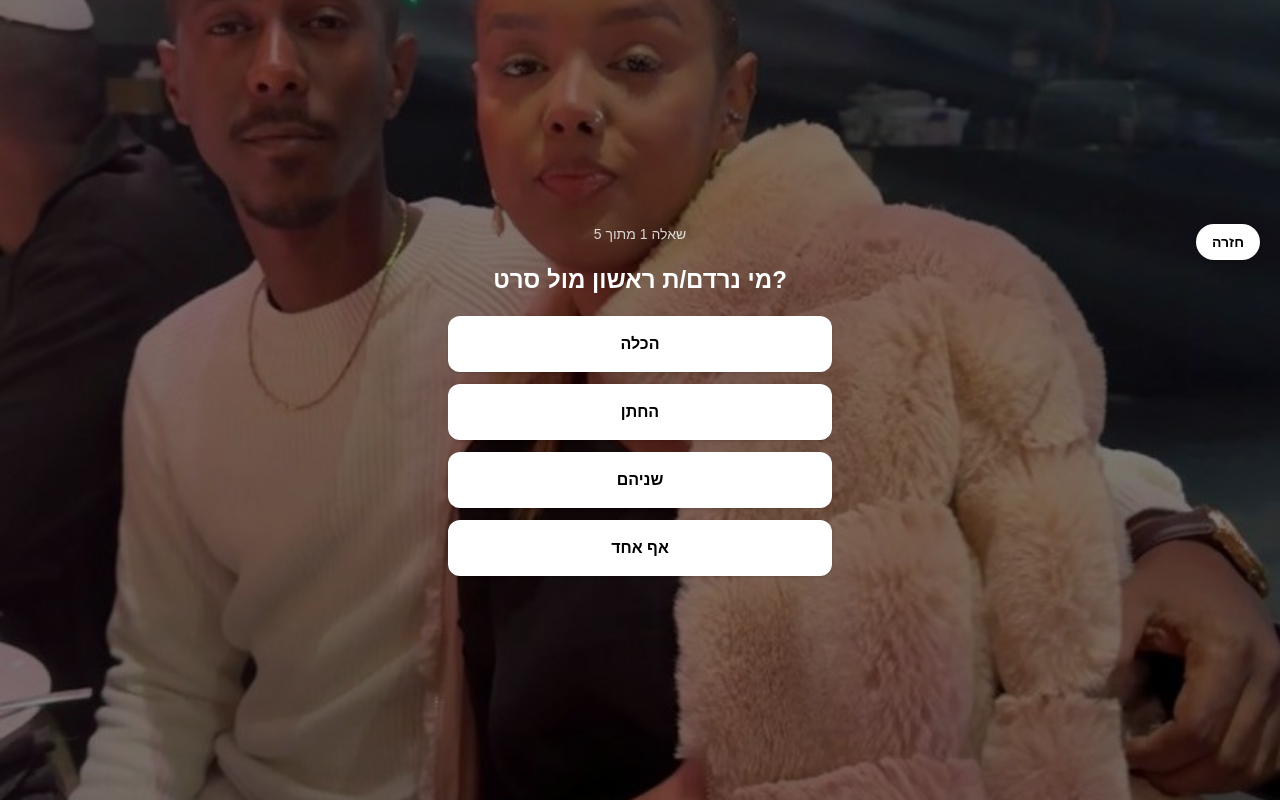
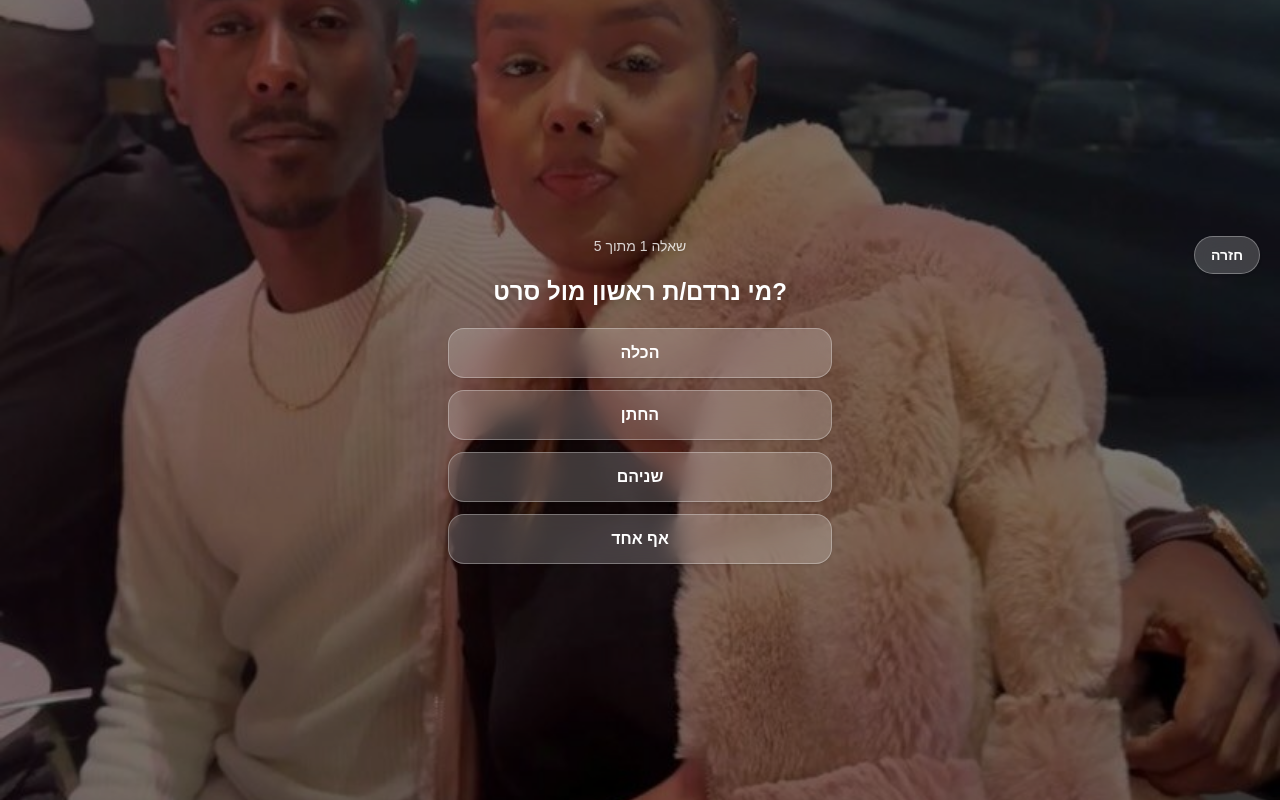
Before and after one commit to netanelman92-boop/wedding-hub, a Next.js app: page /trivia in a window 1280 px wide. Built offline with nearby package versions, Linux system fonts and the light colour scheme.

Commit message:
Adjust button sizes

```diff
--- a/app/trivia/page.jsx
+++ b/app/trivia/page.jsx
@@ -37,7 +37,7 @@ export default function Trivia() {
   };
 
   const getMessage = () => {
-    if (score <= 1) return "וואלה... אנחנו צריכים לשבת יותר ";
+    if (score <= 1) return "וואלה... אנחנו צריכים לשבת יותר 😂";
     if (score <= 3) return "לא רע בכלל! אבל לא יזיק לשבת על איזה קפה 😎";
     if (score === 4) return "יפה מאוד! אתם באמת חברים טובים ❤️";
     return "ימלחיצים מה אתם עוקבים אחרינו?!! 🥂";
@@ -52,20 +52,20 @@ export default function Trivia() {
         <div className="absolute inset-0 bg-black/50"></div>
 
         <div className="relative z-10 flex flex-col items-center gap-5 text-white">
-          <h1 className="text-3xl font-bold">{getMessage()}</h1>
+          <h1 className="text-3xl font-bold drop-shadow-lg">{getMessage()}</h1>
 
-          <p className="text-lg">
+          <p className="text-lg drop-shadow">
             עניתם נכון על {score} מתוך {selectedQuestions.length}
           </p>
 
           <a
             href="/upload"
-            className="mt-4 rounded-2xl bg-black px-5 py-3 text-white font-bold shadow active:scale-95 transition"
+            className="mt-4 rounded-2xl bg-white/20 backdrop-blur-md border border-white/30 px-5 py-3 text-white font-bold shadow active:scale-95 transition"
           >
             המשך להעלאת תמונה 📸
           </a>
 
-          <a href="/" className="text-sm underline">
+          <a href="/" className="text-sm underline drop-shadow">
             חזרה למסך הבית
           </a>
         </div>
@@ -85,26 +85,27 @@ export default function Trivia() {
       <div className="relative z-10 flex w-full flex-col items-center gap-5 text-white">
         <a
           href="/"
-          className="absolute top-0 right-0 rounded-full bg-white px-4 py-2 text-sm font-bold text-black shadow"
+          className="absolute top-0 right-0 rounded-full bg-white/20 backdrop-blur-md border border-white/30 px-4 py-2 text-sm font-bold text-white shadow active:scale-95 transition"
         >
           חזרה
         </a>
 
-        <p className="text-sm text-white/80">
+        <p className="text-sm text-white/80 drop-shadow">
           שאלה {current + 1} מתוך {selectedQuestions.length}
         </p>
 
-        <h1 className="text-2xl font-bold">{q.question}</h1>
+        <h1 className="text-2xl font-bold drop-shadow-lg">{q.question}</h1>
 
         <div className="flex w-full max-w-sm flex-col gap-3">
           {q.answers.map((answer, index) => {
-            let buttonColor = "bg-white text-black";
+            let buttonColor =
+              "bg-white/20 backdrop-blur-md border border-white/30 text-white";
 
             if (selectedAnswer !== null) {
               if (index === q.correct) {
-                buttonColor = "bg-green-500 text-white";
+                buttonColor = "bg-green-500 text-white border border-green-300";
               } else if (index === selectedAnswer) {
-                buttonColor = "bg-red-500 text-white";
+                buttonColor = "bg-red-500 text-white border border-red-300";
               }
             }
 
@@ -113,7 +114,7 @@ export default function Trivia() {
                 key={index}
                 onClick={() => handleAnswer(index)}
                 disabled={selectedAnswer !== null}
-                className={`${buttonColor} p-4 rounded-xl font-bold shadow transition`}
+                className={`${buttonColor} p-3 rounded-2xl font-bold shadow active:scale-95 transition`}
               >
                 {answer}
               </button>
```
